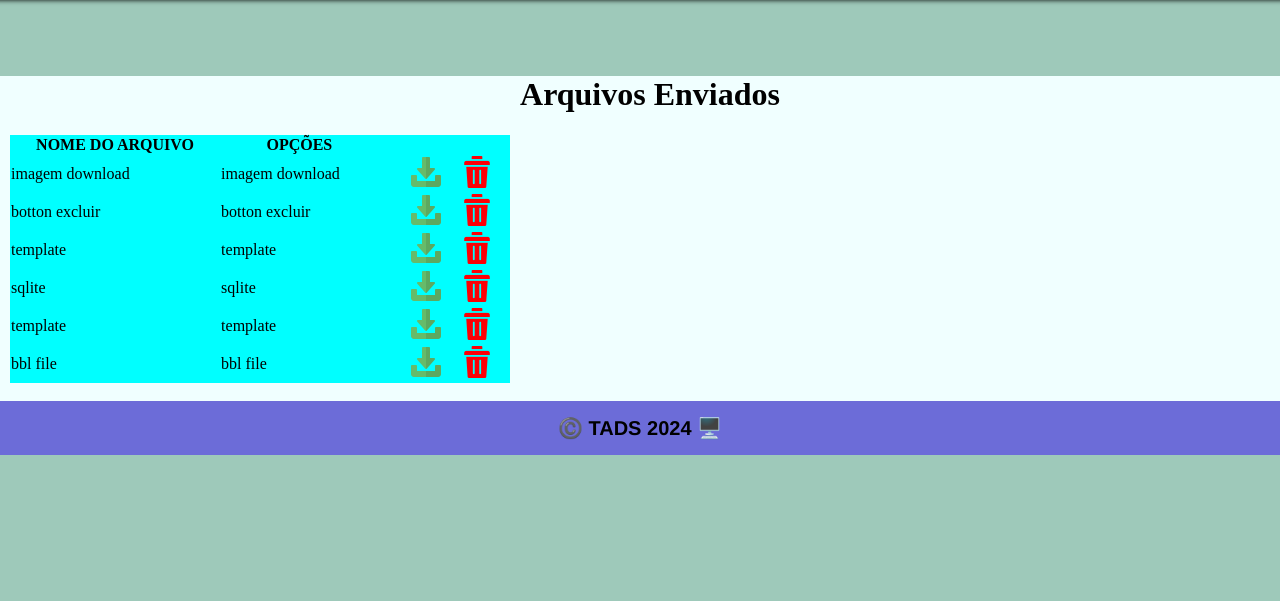
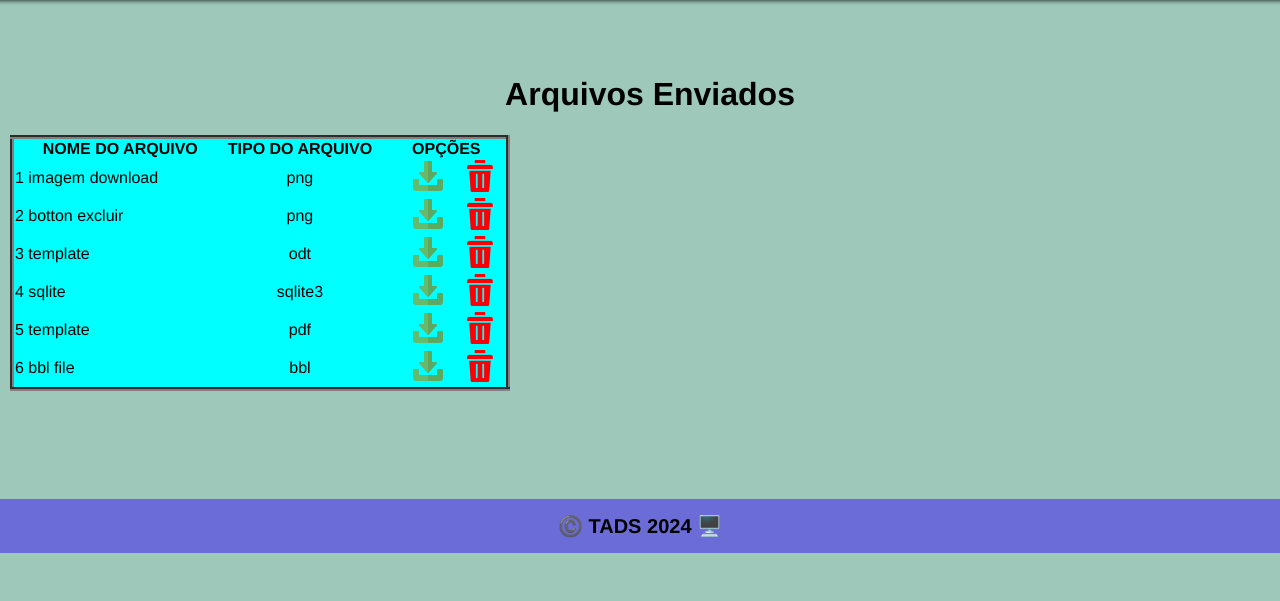
Before and after one commit to RangersonTI/Servidor_de_arquivos_RMI, a Django app: page / in a window 1280 px wide. Shown: the part 199-800 px from the top of the page. Run offline with Django 5.2, Linux system fonts and the light colour scheme; data comes from the database, SQL or seed files in the repository; both versions use the stored data as it was after the commit.

Commit message:
update
Melhoria no css
adicionado o campo 'tipo do arquivo' na visualização

```diff
--- a/cliente_rmi/static/css/style.css
+++ b/cliente_rmi/static/css/style.css
@@ -32,12 +32,12 @@ footer{
 /*VISUALIZAR.HTML*/
 
 .visualizar_arquivos{
-    background-color: azure;
+    font-family: 'Franklin Gothic Medium', 'Arial Narrow', Arial, sans-serif;
+    font-weight: 800;
     width: 100%;
+    padding-top: 0;
     padding-left: 10px;
-    padding-top: 0;
     justify-content: center;
-    margin: auto;
 }
 
 .visualizar_arquivos img{
@@ -50,6 +50,9 @@ footer{
 .visualizar_arquivos table{
         justify-items: center; /* Centraliza horizontalmente */
         align-items: center;  /* Centraliza verticalmente */
+        font-weight: 300;
+        border-style:groove;
+        border-width: 4px;
     }
     .visualizar_arquivos_table{
         background-color: aqua;
--- a/cliente_rmi/templates/visualizar.html
+++ b/cliente_rmi/templates/visualizar.html
@@ -2,26 +2,29 @@
 {% include "base/base.html" %}
 {% include "base/menu.html" %}
 
-<div class="visualizar_arquivos">
+<div class="visualizar_arquivos" border="2">
     <h1>Arquivos Enviados</h1>
 
     <table class="visualizar_arquivos_table">
         <tr>
+            <th></th>
             <th>NOME DO ARQUIVO</th>
+            <th>TIPO DO ARQUIVO</th>
             <th><center>OPÇÕES</center></th>
         </tr>
         {% csrf_token %}
         {% for arquivo in arquivos %}
         <tr>
+            <td>{{ forloop.counter }}</td>
             <td>{{ arquivo.nome_arquivo }}</td>
-            <td>{{ arquivo.nome_arquivo }}</td>
+            <td><center>{{ arquivo.extensao }}</center></td>
             <td>
-                <center><a href="{% url "download_arquivo" arquivo.nome_arquivo%}"><img src="{% static "img/download.png"%}" width="32px"></a>
+                <center><a href="{% url "download_arquivo" arquivo.nome_arquivo %}"><img src="{% static "img/download.png"%}" width="32px"></a>
                 <a href="{% url "deletar_arquivo" arquivo.nome_arquivo %}"><img src="{% static "img/excluir.png"%}" width="32px" srcset=""></a></center>
             </td>
         </tr>
         {% endfor %}
     </table>
-    <br>
 </div>
+<br><br><br><br><br><br>
 {% include "base/footer.html" %}
--- a/cliente_rmi/views.py
+++ b/cliente_rmi/views.py
@@ -4,6 +4,7 @@ from .models import Enviar_Arquivo
 from django.http import Http404
 from django.contrib import messages
 from django.http import FileResponse, HttpResponse
+from os import listdir
 import os
 
 # Create your views here.
@@ -15,9 +16,24 @@ uri_server = Pyro5.Proxy(URI_PYRO5)
 def visualizar_arquivos(request):
     # Lógica para visualizar os arquivos
     arquivos = Enviar_Arquivo.objects.all()  # Obtém todos os arquivos salvos
+    arquivos_extensoes = []
+    #for x in listdir("media/uploads"):
+    #    extensoes = x[x.rfind('.'):]
+    #    print(extensoes)
+
+
+    for arquivo in arquivos:
+        _,tipo = os.path.splitext(arquivo.arquivo.path)
+        extensao = (tipo[1:] if tipo.startswith('.') else tipo)
+
+        arquivos_extensoes.append({
+            'nome_arquivo': arquivo.nome_arquivo,
+            'extensao': extensao
+    })
+
 
     context = {
-        'arquivos': arquivos,
+        'arquivos': arquivos_extensoes,
         'title': "Visualizar arquivos"
     }
     return render(request, 'visualizar.html', context)
@@ -50,6 +66,7 @@ def enviar_arquivos(request):
     return render(request, 'enviar.html', context)
 
 def download_arquivo(request, nome_arquivo):
+
     try:
         arquivo = get_object_or_404(Enviar_Arquivo, nome_arquivo=nome_arquivo)
 
```
Also changed, not shown: db.sqlite3, media/uploads/download.png (added), media/uploads/excluir.png (added), 4 other files. Lines whose indentation alone changed are shown as unchanged.
